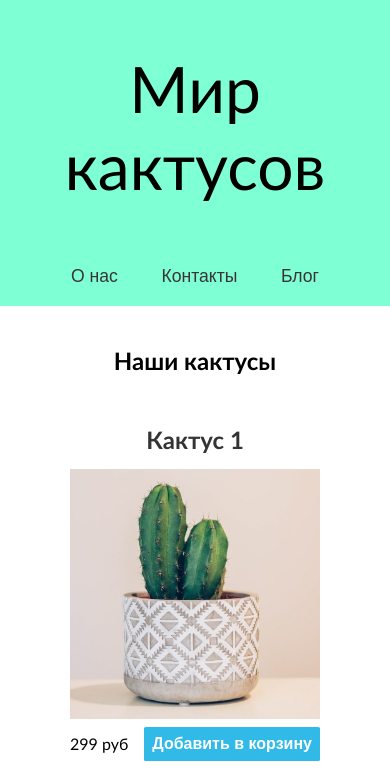
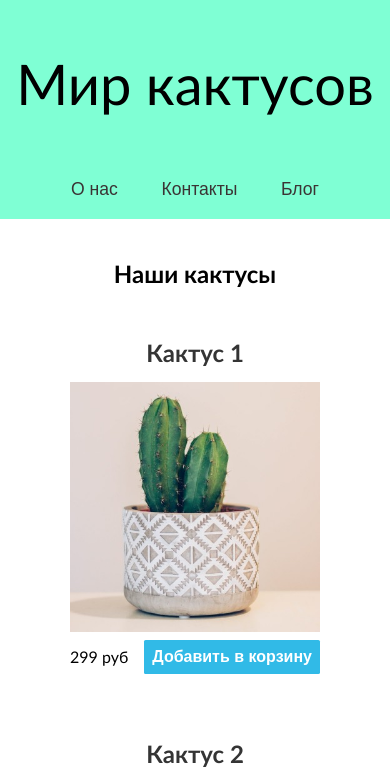
Before and after one commit to karfogent/fun-shop, a plain HTML site: page index.html in a window 390 px wide. Shown: the top 780 px of the page. Drawn offline with Linux system fonts and the light colour scheme.

Commit message:
add media screen

```diff
--- a/style.css
+++ b/style.css
@@ -193,3 +193,10 @@ section h2{
     margin: 10px;
     text-align: end;
 }
+
+
+@media screen and (max-width:900px){
+    header h1{
+        font-size: 3.5rem;
+    }
+}
```
